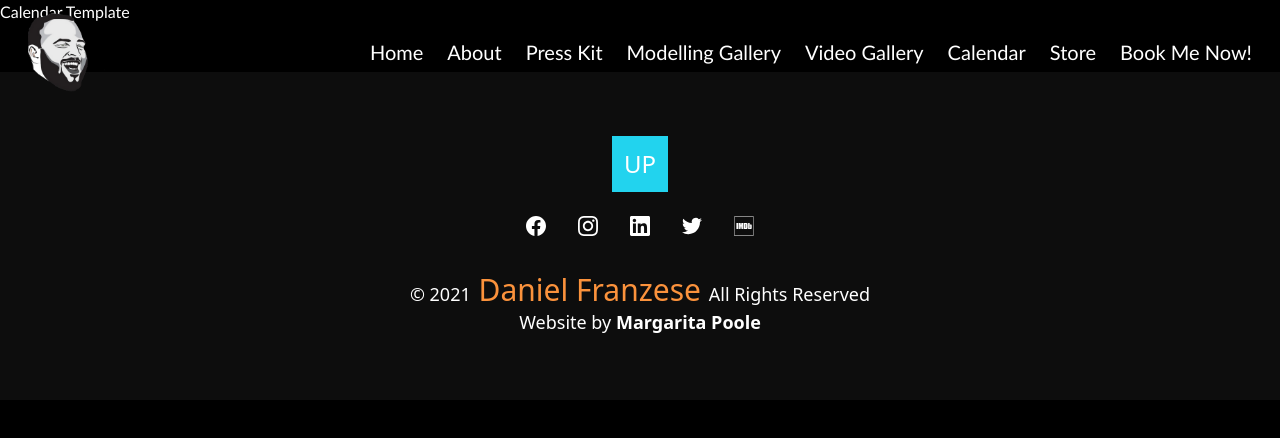
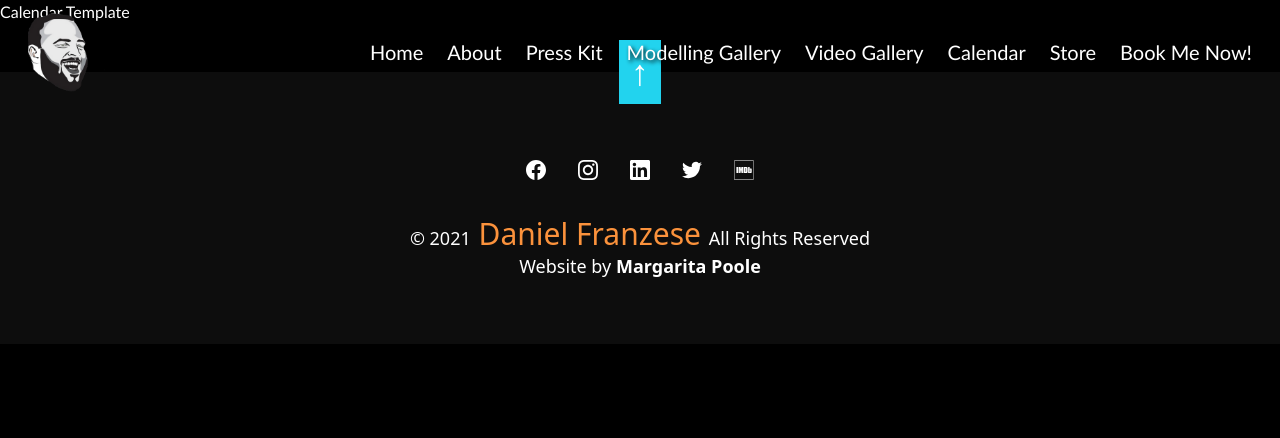
Before and after one commit to Earle-Poole/danFran, a Next.js app: page /calendar in a window 1280 px wide. Shown: the top 438 px of the page. Built offline with nearby package versions, Linux system fonts and the light colour scheme.

Commit message:
Added the arrow to the footer button. Created the ScrollToTop Function and added a smooth scroll transition to the footer button.

```diff
--- a/components/organisms/Footer/Footer.tsx
+++ b/components/organisms/Footer/Footer.tsx
@@ -3,15 +3,20 @@ import SocialMediaLinks from '@/components/atoms/Icons/SocialMediaLinks';
 import { slugs } from 'lib/constants';
 
 const Footer = () => {
-
+  const scrollToTop = () => {
+  const pageLocation = document.getElementById('layout-body')
+  if (pageLocation) {
+    pageLocation.scrollTo({top: 0,behavior:'smooth'});
+  }
+    };
 
   return (
-    <div className='bg-white/5 flex flex-col w-full items-center mt-12 py-16 text-lg font-sans'>
+    <div className='bg-white/5 relative flex flex-col w-full items-center mt-12 py-16 text-lg font-sans'>
       <a
-        className='flex text-2xl hover:bg-pink-500 bg-cyan-400 transition duration-150 w-fit font-light p-3 self-center hover:underline'
-        onClick={() => {}}
+        className='absolute flex text-4xl hover:bg-pink-500 bg-cyan-400 transition duration-150 w-fit font-light p-3 self-center hover:underline -top-8'
+        onClick={scrollToTop}
       >
-        UP
+        &uarr;
       </a>
       <SocialMediaLinks />
       <p className='mt-3'>
```
